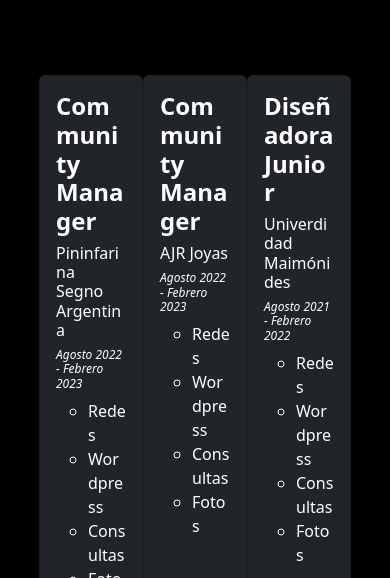
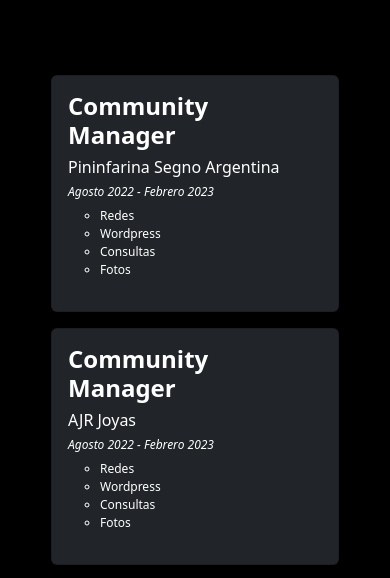
Before and after one commit to mdemartino26/CH-DeMartino, a website: page pages/experiencia.html in a window 390 px wide. Shown: the part 148-726 px from the top of the page. Drawn offline with nearby package versions, Linux system fonts and the light colour scheme.

Commit message:
experiencia. agregue mediaqueries que se habian borrado por cards y detalles de margenes

```diff
--- a/scss/layout/_mediaqueries.scss
+++ b/scss/layout/_mediaqueries.scss
@@ -51,7 +51,10 @@
 		grid-template-columns: 50% 50%;
 	}
 	#todoExp {
-		display: block;
+		display: block !important;
+	}
+	.exp{
+		margin: 0 auto;
 	}
 	.dataImagen {
 		display: none;
--- a/scss/pages/_experiencia.scss
+++ b/scss/pages/_experiencia.scss
@@ -7,11 +7,14 @@
 	display: flex;
 	justify-content: space-between;
 	margin-top: 2rem;
+	margin-bottom: 2rem;
 }
+
 .exp {
 	ul {
 		li {
 			list-style: circle;
+			font-size: .75rem !important;
 		}
 	}
 }
```
Also changed, not shown: css/styles.css, 1 other file.
